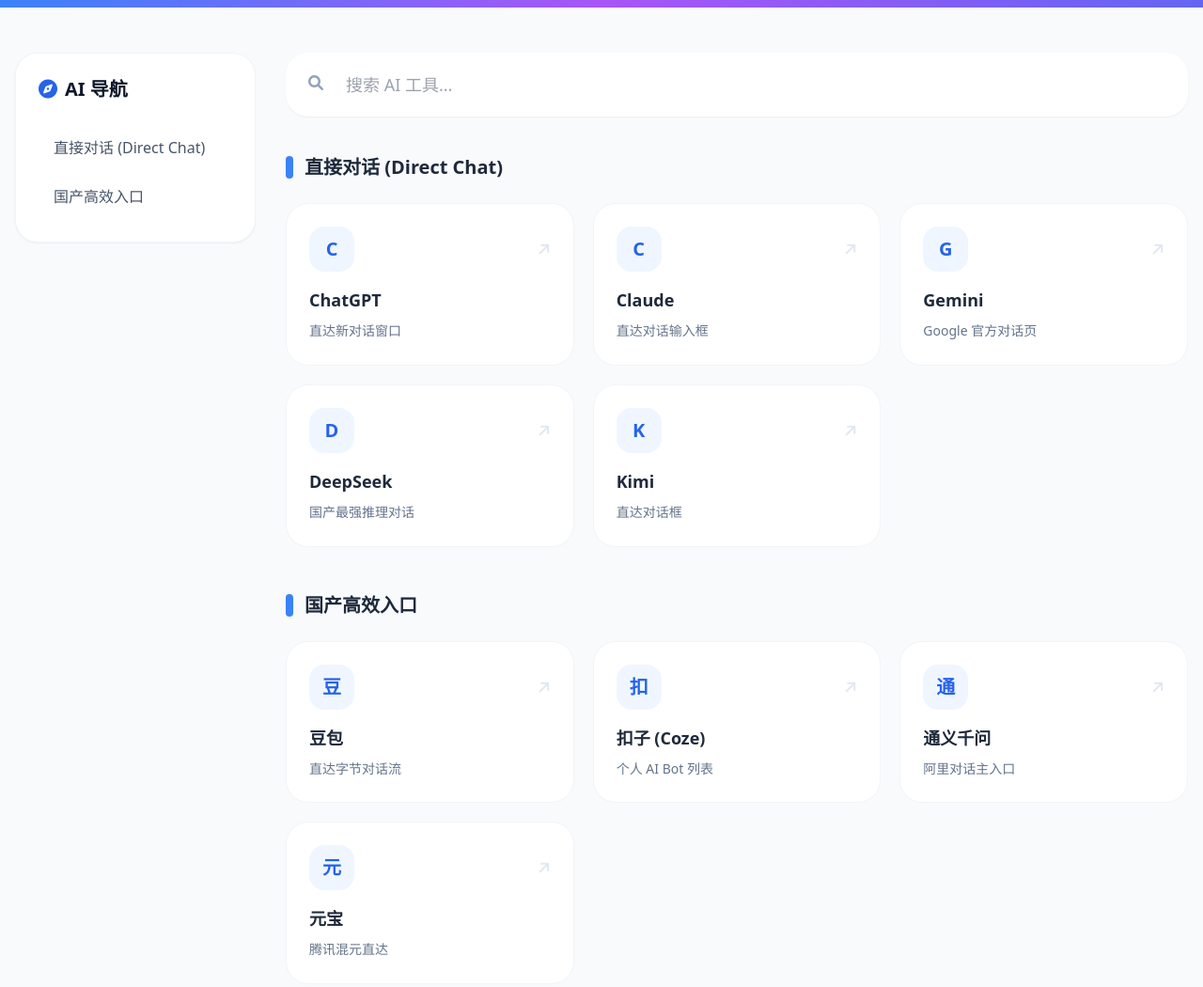
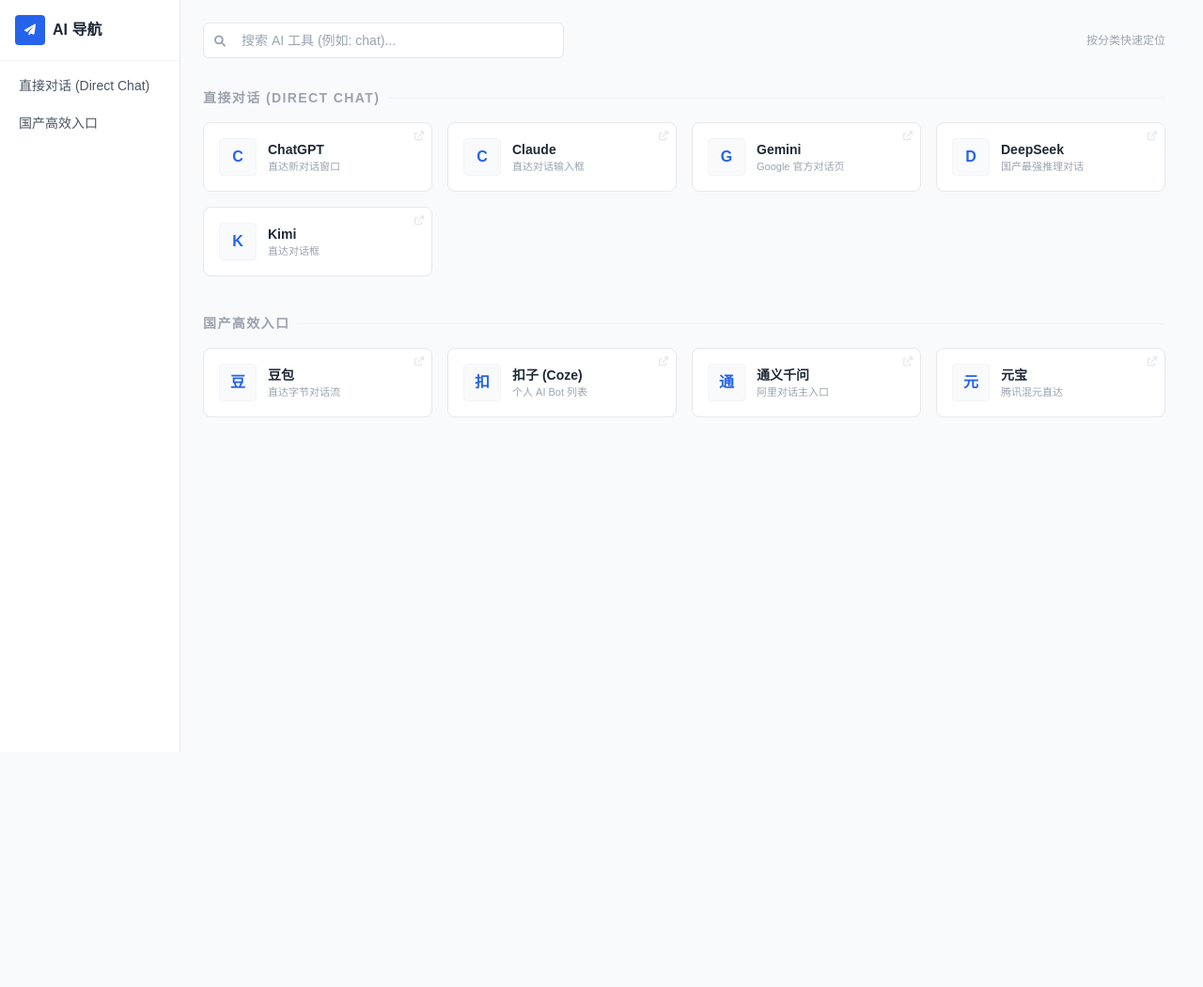
Before and after one commit to jakehary888/my-nav, a plain HTML site: page index.html in a window 1280 px wide. Shown: the whole page at 94% size. After the commit the page ends 800 px from the top, so only its background shows below. Drawn offline with nearby package versions, Linux system fonts and the light colour scheme.

Commit message:
Add files via upload

```diff
--- a/index.html
+++ b/index.html
@@ -3,70 +3,72 @@
 <head>
     <meta charset="UTF-8">
     <meta name="viewport" content="width=device-width, initial-scale=1.0">
-    <title>AI 导航 | 你的生产力中心</title>
+    <title>AI Navigator | 直达对话</title>
     <script src="https://cdn.tailwindcss.com"></script>
     <script src="https://unpkg.com/vue@3/dist/vue.global.js"></script>
     <link rel="stylesheet" href="https://cdnjs.cloudflare.com/ajax/libs/font-awesome/6.0.0/css/all.min.css">
     <style>
         [v-cloak] { display: none; }
-        .card-hover:hover { transform: translateY(-5px); box-shadow: 0 10px 25px -5px rgba(59, 130, 246, 0.1), 0 8px 10px -6px rgba(59, 130, 246, 0.1); }
+        body { background-color: #f9fafb; font-family: "PingFang SC", "Microsoft YaHei", sans-serif; }
+        .sidebar-item:hover { background-color: #f3f4f6; color: #2563eb; }
+        .card { background: white; border: 1px solid #e5e7eb; transition: all 0.2s; }
+        .card:hover { border-color: #3b82f6; box-shadow: 0 4px 12px rgba(0,0,0,0.05); }
     </style>
 </head>
-<body class="bg-slate-50 text-slate-900">
+<body class="flex">
 
-<div id="app" v-cloak>
-    <div class="h-2 bg-gradient-to-r from-blue-500 via-purple-500 to-indigo-500"></div>
-
-    <div class="max-w-7xl mx-auto px-4 py-12 flex flex-col md:flex-row gap-8">
-        <aside class="w-full md:w-64 space-y-4">
-            <div class="bg-white p-6 rounded-3xl shadow-sm border border-slate-100">
-                <h1 class="text-xl font-black mb-6 flex items-center gap-2">
-                    <i class="fa-solid fa-compass text-blue-600"></i> AI 导航
-                </h1>
-                <nav class="space-y-1">
-                    <a v-for="cat in navData" :key="cat.name" @click="scrollTo(cat.name)"
-                       class="block px-4 py-3 rounded-xl text-slate-600 hover:bg-blue-50 hover:text-blue-600 transition-all cursor-pointer font-medium">
+<div id="app" v-cloak class="flex w-full min-h-screen">
+    <aside class="w-48 bg-white border-r border-gray-200 sticky top-0 h-screen flex flex-col shrink-0">
+        <div class="p-4 border-b border-gray-100 flex items-center gap-2">
+            <div class="w-8 h-8 bg-blue-600 rounded flex items-center justify-center text-white">
+                <i class="fa-solid fa-paper-plane text-xs"></i>
+            </div>
+            <span class="font-bold text-gray-800">AI 导航</span>
+        </div>
+        <nav class="flex-1 overflow-y-auto p-2">
+            <div v-for="cat in navData" :key="cat.name" @click="scrollTo(cat.name)"
+               class="sidebar-item px-3 py-2 rounded text-sm text-gray-600 cursor-pointer mb-1">
                 {{ cat.name }}
-                    </a>
+            </div>
         </nav>
-            </div>
     </aside>
 
-        <div class="flex-1">
-            <div class="relative mb-10">
-                <input type="text" v-model="searchQuery" placeholder="搜索 AI 工具..."
-                       class="w-full px-8 py-5 bg-white rounded-3xl shadow-sm border-none focus:ring-4 focus:ring-blue-100 outline-none text-lg transition-all pl-16">
-                <i class="fa-solid fa-magnifying-glass absolute left-6 top-6 text-slate-400"></i>
+    <main class="flex-1 p-6">
+        <div class="flex items-center justify-between mb-8 max-w-5xl">
+            <div class="relative w-96">
+                <input type="text" v-model="searchQuery" placeholder="搜索 AI 工具 (例如: chat)..."
+                       class="w-full pl-10 pr-4 py-2 border border-gray-200 rounded-md focus:ring-2 focus:ring-blue-400 outline-none text-sm transition-all">
+                <i class="fa-solid fa-magnifying-glass absolute left-3 top-3 text-gray-400 text-xs"></i>
+            </div>
+            <div class="text-xs text-gray-400">
+                按分类快速定位
+            </div>
         </div>
 
-            <div v-if="navData.length === 0" class="py-20 text-center text-slate-400">
-                <i class="fa-solid fa-circle-notch fa-spin text-3xl mb-4"></i>
-                <p>正在连接数据仓库...</p>
-            </div>
-
-            <div v-for="cat in filteredNav" :key="cat.name" :id="cat.name" class="mb-12 scroll-mt-8">
-                <h2 class="text-xl font-bold mb-6 flex items-center text-slate-800">
-                    <span class="w-2 h-6 bg-blue-500 rounded-full mr-3"></span>
+        <div class="max-w-5xl">
+            <div v-for="cat in filteredNav" :key="cat.name" :id="cat.name" class="mb-10 scroll-mt-10">
+                <h2 class="text-sm font-bold text-gray-400 uppercase tracking-widest mb-4 flex items-center gap-2">
                     {{ cat.name }}
+                    <div class="h-[1px] bg-gray-100 flex-1"></div>
                 </h2>
-                <div class="grid grid-cols-1 sm:grid-cols-2 lg:grid-cols-3 gap-5">
+                <div class="grid grid-cols-1 sm:grid-cols-2 lg:grid-cols-4 gap-4">
                     <a v-for="item in cat.items" :key="item.title" :href="item.url" target="_blank"
-                       class="card-hover group bg-white p-6 rounded-3xl border border-slate-100 transition-all duration-300 flex flex-col justify-between">
-                        <div>
-                            <div class="flex justify-between items-center mb-4">
-                                <div class="w-12 h-12 bg-blue-50 text-blue-600 rounded-2xl flex items-center justify-center text-xl font-bold group-hover:bg-blue-600 group-hover:text-white transition-all">
+                       class="card p-4 rounded-lg flex flex-col gap-2 relative group">
+                        <div class="flex items-center gap-3">
+                            <div class="w-10 h-10 bg-gray-50 rounded flex items-center justify-center font-bold text-blue-600 border border-gray-100 group-hover:bg-blue-600 group-hover:text-white transition-colors">
                                 {{ item.title.charAt(0) }}
                             </div>
-                                <i class="fa-solid fa-arrow-right -rotate-45 text-slate-200 group-hover:text-blue-500 transition-colors"></i>
+                            <div>
+                                <h3 class="text-sm font-bold text-gray-800">{{ item.title }}</h3>
+                                <p class="text-[11px] text-gray-400 line-clamp-1">{{ item.desc }}</p>
                             </div>
-                            <h3 class="text-lg font-bold text-slate-800 mb-2">{{ item.title }}</h3>
-                            <p class="text-sm text-slate-500 leading-relaxed">{{ item.desc }}</p>
                         </div>
+                        <i class="fa-solid fa-arrow-up-right-from-square absolute top-2 right-2 text-[10px] text-gray-200 group-hover:text-blue-500"></i>
                     </a>
                 </div>
             </div>
         </div>
-    </div>
+    </main>
 </div>
 
 <script>
@@ -77,13 +79,8 @@
             const navData = ref([]);
 
             onMounted(async () => {
-                try {
-                    // 获取当前目录下的 data.json
                 const res = await fetch('data.json');
                 navData.value = await res.json();
-                } catch (err) {
-                    console.error("数据加载失败:", err);
-                }
             });
 
             const filteredNav = computed(() => {
@@ -91,8 +88,7 @@
                 return navData.value.map(cat => ({
                     ...cat,
                     items: cat.items.filter(item =>
-                        item.title.toLowerCase().includes(searchQuery.value.toLowerCase()) ||
-                        item.desc.toLowerCase().includes(searchQuery.value.toLowerCase())
+                        item.title.toLowerCase().includes(searchQuery.value.toLowerCase())
                     )
                 })).filter(cat => cat.items.length > 0);
             });
```
Lines whose indentation alone changed are shown as unchanged.
